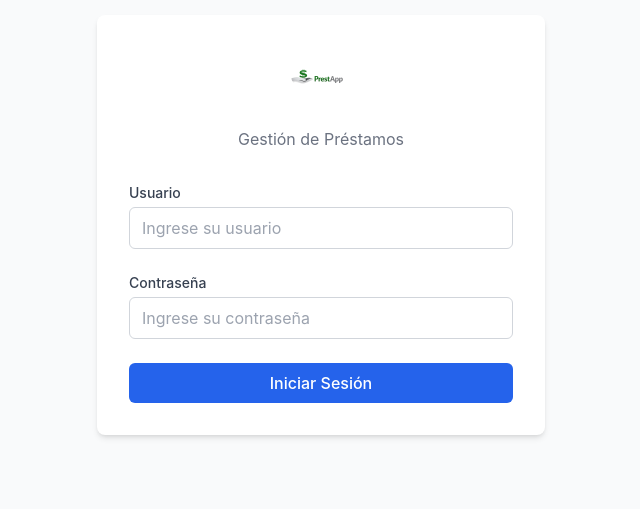
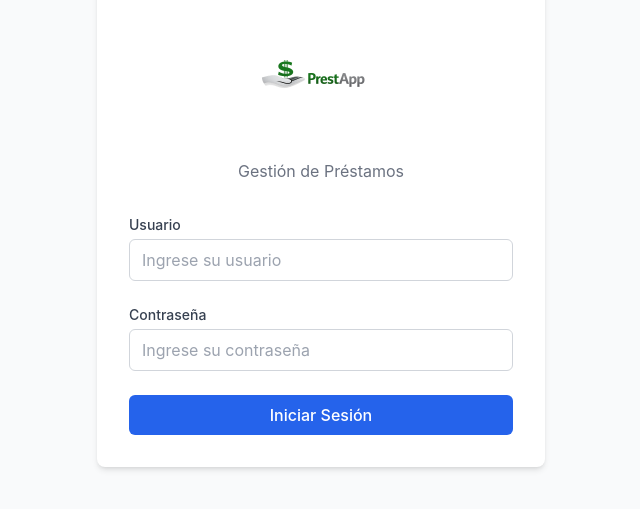
Before and after one commit to IvanGiannini93/PrestApp, a React (Vite) app in the folder frontend/: page /login in a window 1280 px wide. Shown: the part 175-684 px from the top of the page, without its empty margins (319-959 px from the left). Built offline with nearby package versions, Linux system fonts and the light colour scheme.

Commit message:
fix: agrandar logo en pantalla de login

```diff
--- a/frontend/src/pages/LoginPage.jsx
+++ b/frontend/src/pages/LoginPage.jsx
@@ -51,7 +51,7 @@ function LoginPage() {
     <div className="min-h-screen flex items-center justify-center bg-gray-50">
       <div className="max-w-md w-full p-8 bg-white rounded-lg shadow-md">
         <div className="text-center mb-8">
-          <img src={logoBanner} alt="PrestApp" className="h-16 w-auto mx-auto mb-4" />
+          <img src={logoBanner} alt="PrestApp" className="h-32 w-auto mx-auto mb-4" />
           <p className="text-gray-500">Gestión de Préstamos</p>
         </div>
 
```
